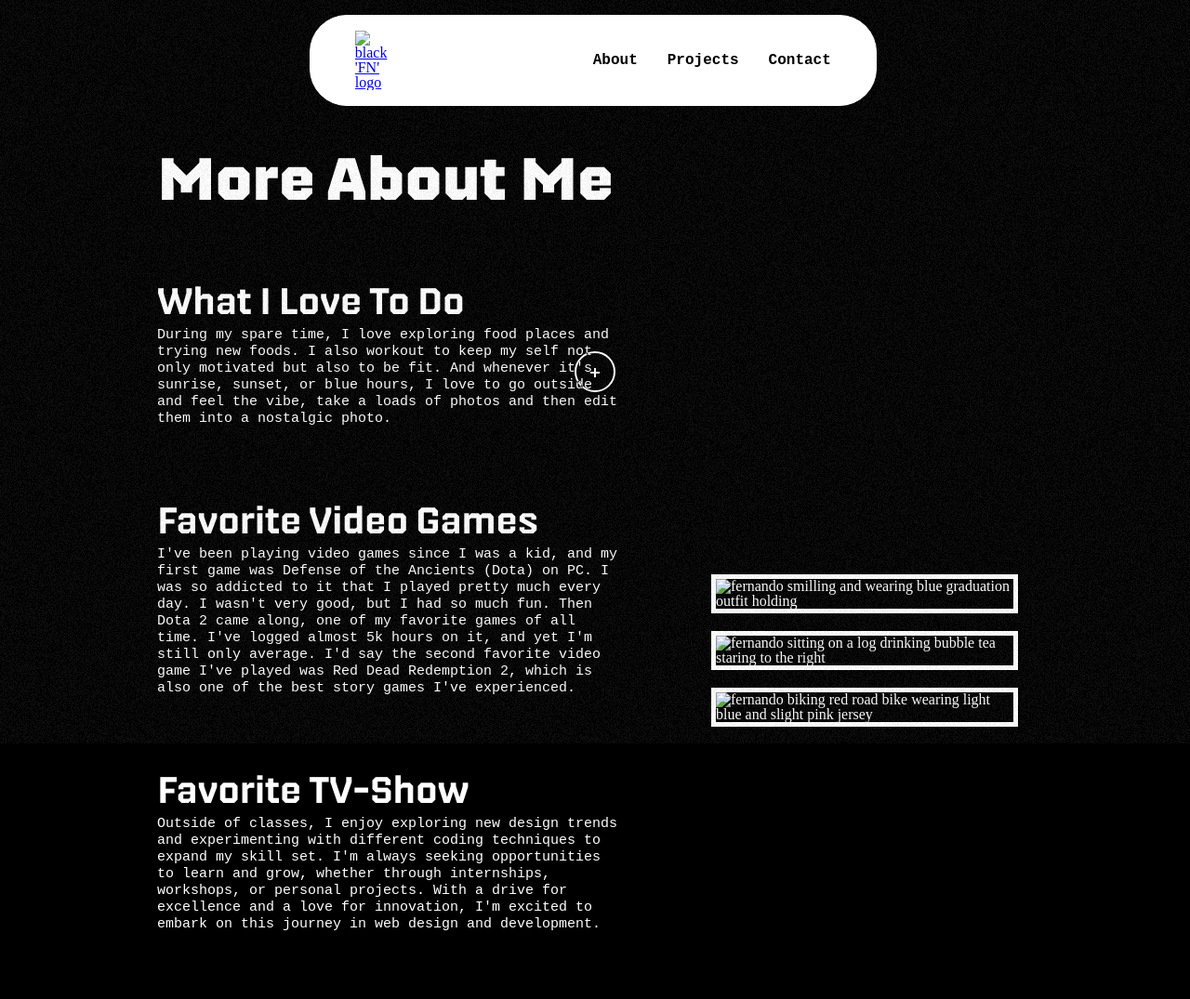
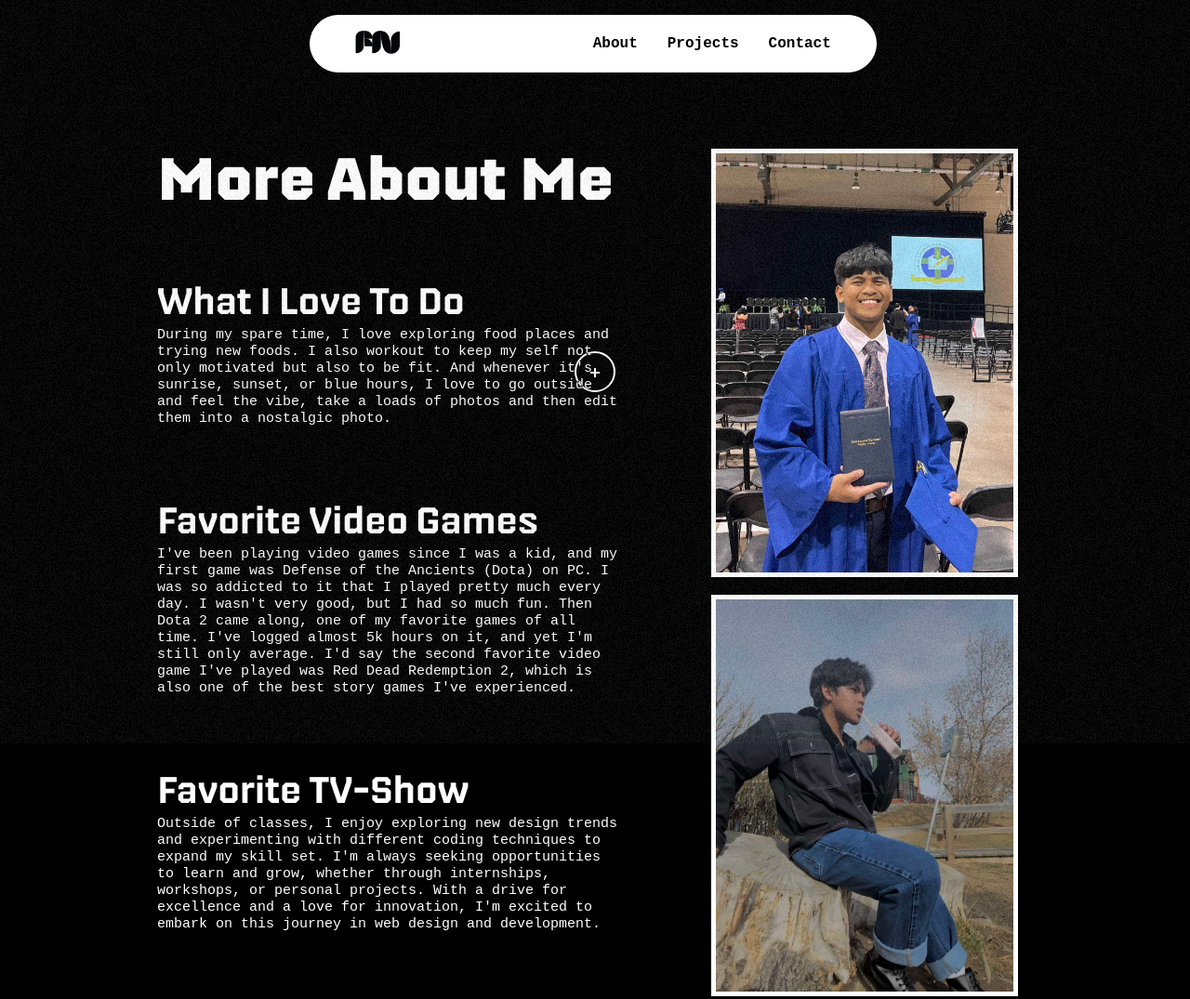
Before and after one commit to JrNerio30/Fernando-Nerio-Jr, a plain HTML site: page aboutme.html in a window 1280 px wide. Shown: the top 1075 px of the page at 93% size. Drawn offline with nearby package versions, Linux system fonts and the light colour scheme; files whose address does not match are found by name.

Commit message:
refactor: change photo sources

```diff
--- a/aboutme.html
+++ b/aboutme.html
@@ -20,7 +20,7 @@
     </div>
 
     <nav class="navigation">
-      <a href="./index.html#heroID"><img class="navigation__logo" src="./assets/black-and-white-logo.png" alt="black 'FN' logo" width="48" height="25"></a>
+      <a href="./index.html#heroID"><img class="navigation__logo" src="./assets/icons/black-and-white-logo.png" alt="black 'FN' logo" width="48" height="25"></a>
       <ul class="navigation__container">
         <li class="navigation__menu"><a class="navigation__links" href="./index.html#aboutID">About</a></li>
         <li class="navigation__menu"><a class="navigation__links" href="#projectsID">Projects</a></li>
@@ -95,13 +95,13 @@
       </ul>
       <ul class="about__photo__container">
         <li class="about__photo--items">
-          <img class="about__photo" src="./assets/gradphoto.jpg" alt="fernando smilling and wearing blue graduation outfit holding" width="320" height="511">
+          <img class="about__photo" src="./assets/photos/gradphoto.jpg" alt="fernando smilling and wearing blue graduation outfit holding" width="320" height="511">
         </li>
         <li class="about__photo--items">
-          <img class="about__photo" src="./assets/modelphoto.jpg" alt="fernando sitting on a log drinking bubble tea staring to the right" width="320" height="511">
+          <img class="about__photo" src="./assets/photos/modelphoto.jpg" alt="fernando sitting on a log drinking bubble tea staring to the right" width="320" height="511">
         </li>
         <li class="about__photo--items">
-          <img class="about__photo" src="./assets/biking.jpg" alt="fernando biking red road bike wearing light blue and slight pink jersey" width="320" height="511">
+          <img class="about__photo" src="./assets/photos/biking.jpg" alt="fernando biking red road bike wearing light blue and slight pink jersey" width="320" height="511">
         </li>
       </ul>
     </section>
```
